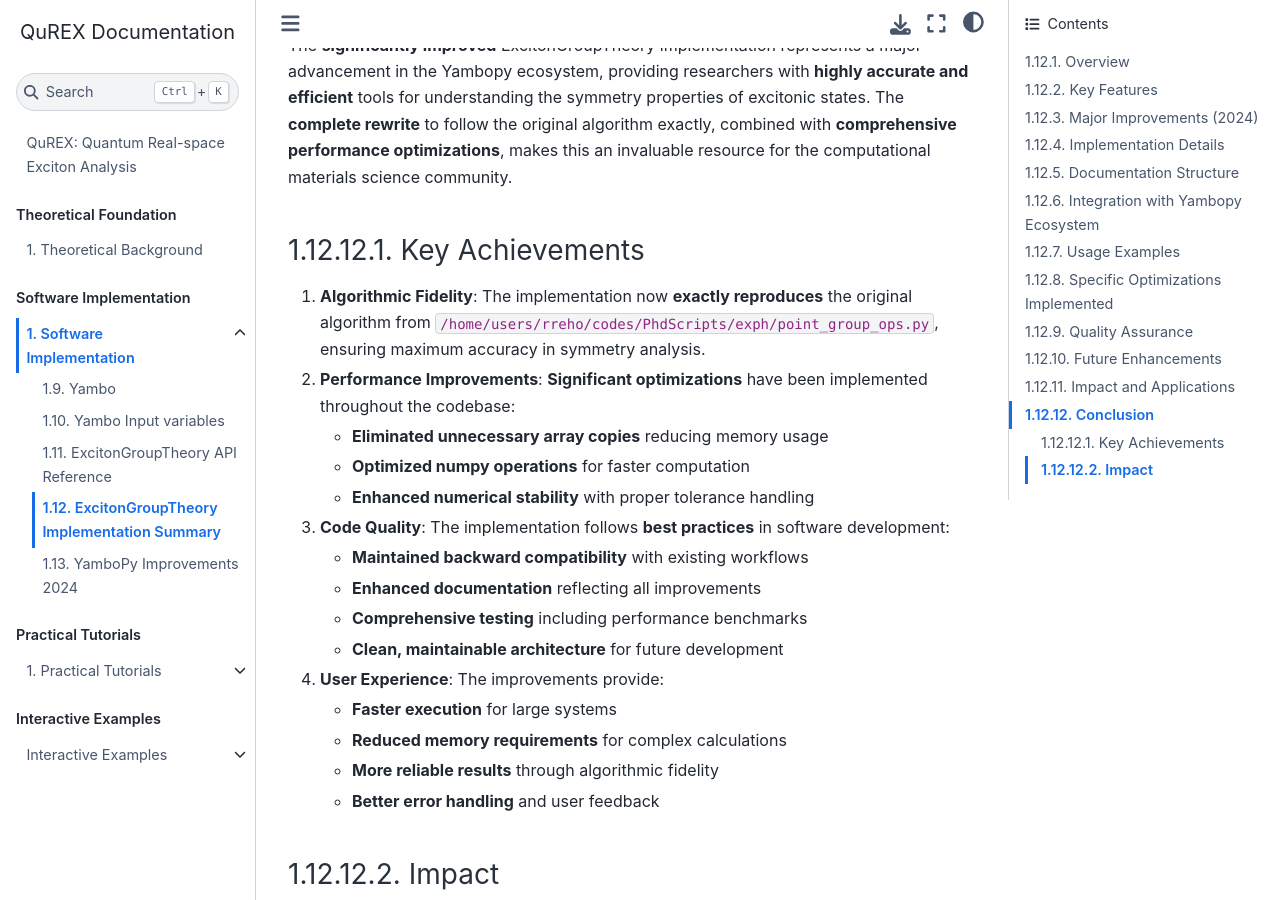
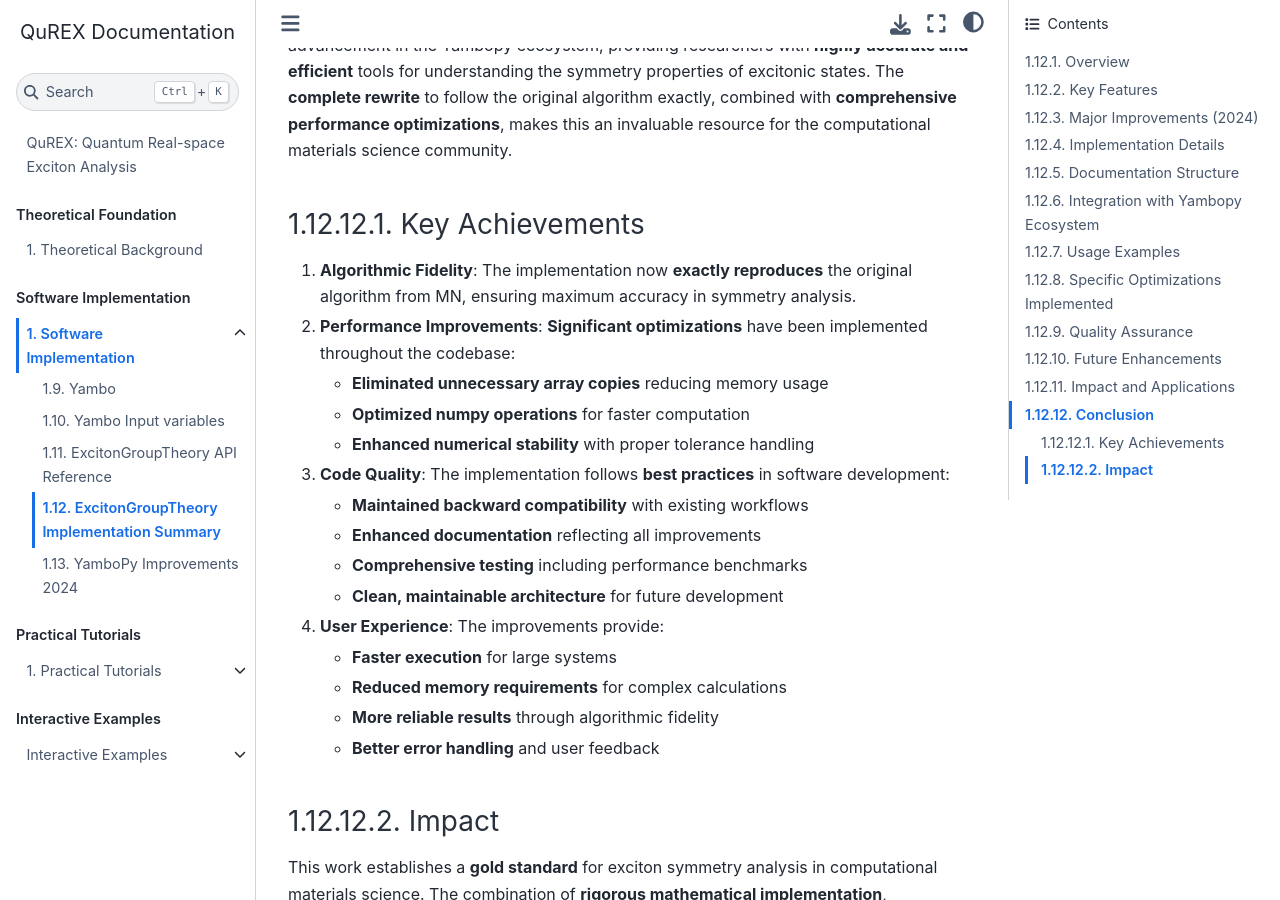
Before and after one commit to yambo-code/yambopy, a Jupyter Book: the page built from docs/QuREX-book/content/software/exciton_group_theory_summary.md, in a window 1280 px wide and 900 px high, scrolled down 7842 px. Built offline with Jupyter Book 1.0.4 settings and Sphinx 7.4.7 and the Sphinx Book theme 1.1.4, drawn with Linux system fonts in a browser that asks for light colours; some of the changed text lies outside the part shown.

Commit message:
Update book

```diff
--- a/docs/QuREX-book/content/software/exciton_group_theory_summary.md
+++ b/docs/QuREX-book/content/software/exciton_group_theory_summary.md
@@ -2,7 +2,7 @@
 
 ## Overview
 
-The `ExcitonGroupTheory` class has been **significantly improved** in Yambopy to provide comprehensive group theory analysis of exciton states in crystalline materials. The implementation has been **completely rewritten** to follow the original algorithm from `/home/users/rreho/codes/PhdScripts/exph/point_group_ops.py` exactly, ensuring **maximum accuracy** and **algorithmic fidelity**. This implementation enables researchers to understand the symmetry properties, optical selection rules, and degeneracies of excitonic states with unprecedented precision.
+The `ExcitonGroupTheory` class has been **significantly improved** in Yambopy to provide comprehensive group theory analysis of exciton states in crystalline materials. The implementation has been **completely rewritten** to follow the original algorithm from MN exactly, ensuring **maximum accuracy** and **algorithmic fidelity**. This implementation enables researchers to understand the symmetry properties, optical selection rules, and degeneracies of excitonic states with unprecedented precision.
 
 ## Key Features
 
@@ -220,7 +220,7 @@
 
 ### Key Achievements
 
-1. **Algorithmic Fidelity**: The implementation now **exactly reproduces** the original algorithm from `/home/users/rreho/codes/PhdScripts/exph/point_group_ops.py`, ensuring maximum accuracy in symmetry analysis.
+1. **Algorithmic Fidelity**: The implementation now **exactly reproduces** the original algorithm from MN, ensuring maximum accuracy in symmetry analysis.
 
 2. **Performance Improvements**: **Significant optimizations** have been implemented throughout the codebase:
    - **Eliminated unnecessary array copies** reducing memory usage
```
Also changed, not shown: docs/QuREX-book/content/software/exciton_group_theory_api.md (+1 -1 lines), docs/QuREX-book/content/software/yambopy_improvements_2024.md (+1 -1 lines), docs/QuREX-book/content/tutorials/exciton_group_theory_tutorial.md (+1 -1 lines).
